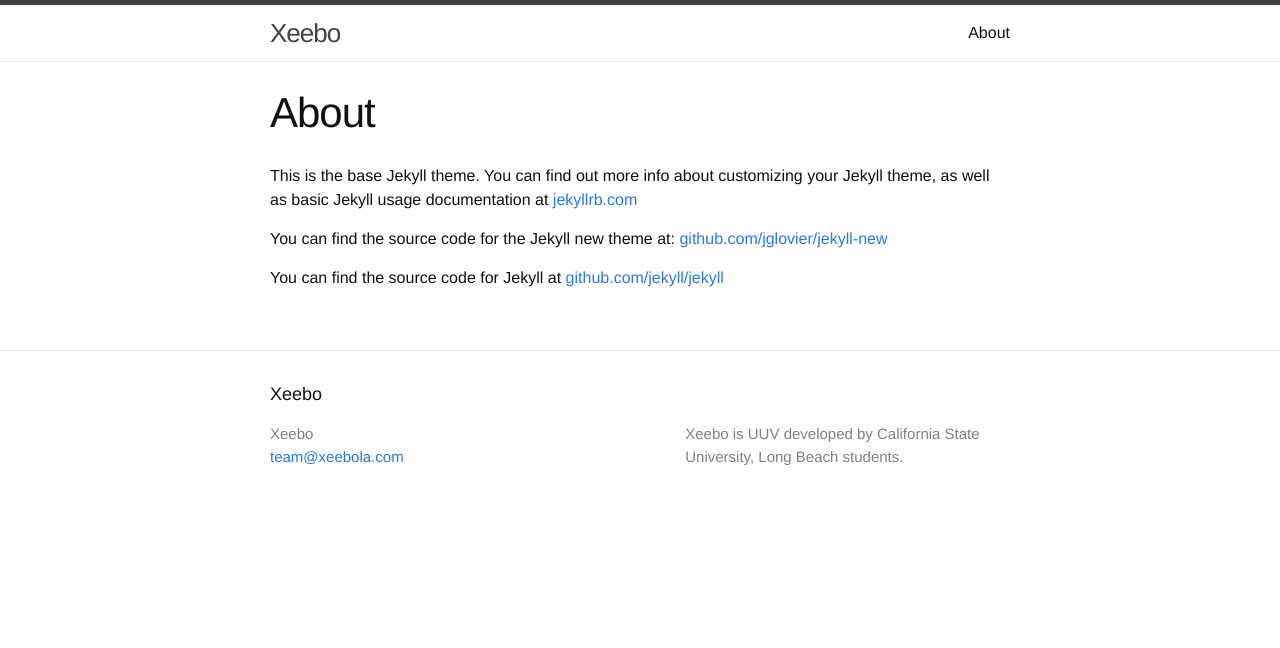
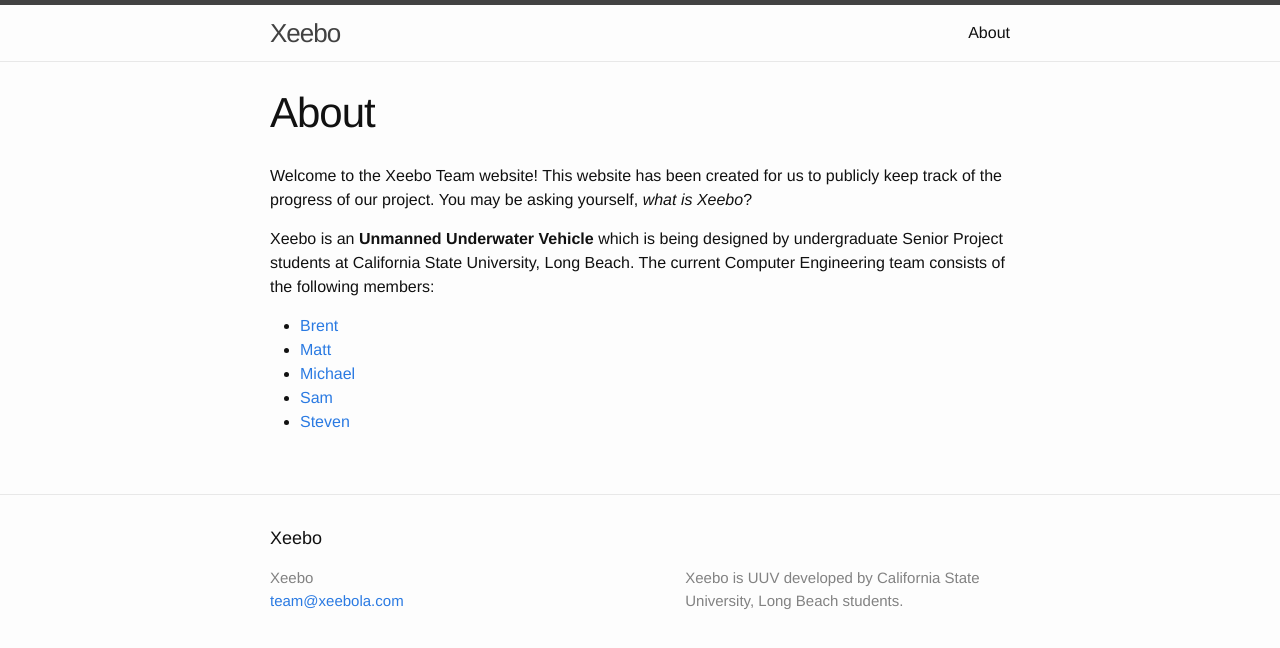
Before and after one commit to vartan/Xeebo, a Jekyll site: the page built from about.md, in a window 1280 px wide. Shown: the top 648 px of the page. Built offline with Jekyll 4.4.1, drawn with Linux system fonts in a browser that asks for light colours.

Commit message:
changed about page

```diff
--- a/_posts/2014-10-02-hello-world.markdown
+++ b/_posts/2014-10-02-hello-world.markdown
@@ -2,11 +2,11 @@
 layout: post
 title:  "Hello, World"
 date:   2014-10-02 22:38:36
-categories: uncategorized
+categories: jekyll update
 ---
-Welcome to the Xeebo Team website! This website has been created for us to publicly keep track of the progress of our project.
+Welcome to the Xeebo Team website! This website has been created for us to publicly keep track of the progress of our project. You may be asking yourself, *what is Xeebo*?
 
-You may be asking yourself, *what is Xeebo*? Xeebo is an **Unmanned Underwater Vehicle** which is being designed by undergraduate Senior Project students at California State University, Long Beach. The current Computer Engineering team consists of the following members:
+Xeebo is an **Unmanned Underwater Vehicle** which is being designed by undergraduate Senior Project students at California State University, Long Beach. The current Computer Engineering team consists of the following members:
 
 
 * [Brent](mailto:brent@xeebola.com)
--- a/about.md
+++ b/about.md
@@ -4,8 +4,13 @@ title: About
 permalink: /about/
 ---
 
-This is the base Jekyll theme. You can find out more info about customizing your Jekyll theme, as well as basic Jekyll usage documentation at [jekyllrb.com](http://jekyllrb.com/)
+Welcome to the Xeebo Team website! This website has been created for us to publicly keep track of the progress of our project. You may be asking yourself, *what is Xeebo*?
 
-You can find the source code for the Jekyll new theme at: [github.com/jglovier/jekyll-new](https://github.com/jglovier/jekyll-new)
+Xeebo is an **Unmanned Underwater Vehicle** which is being designed by undergraduate Senior Project students at California State University, Long Beach. The current Computer Engineering team consists of the following members:
 
-You can find the source code for Jekyll at [github.com/jekyll/jekyll](https://github.com/jekyll/jekyll)
+
+* [Brent](mailto:brent@xeebola.com)
+* [Matt](mailto:matt@xeebola.com)
+* [Michael](mailto:michael@xeebola.com)
+* [Sam](mailto:sam@xeebola.com)
+* [Steven](mailto:steven@xeebola.com)
```
